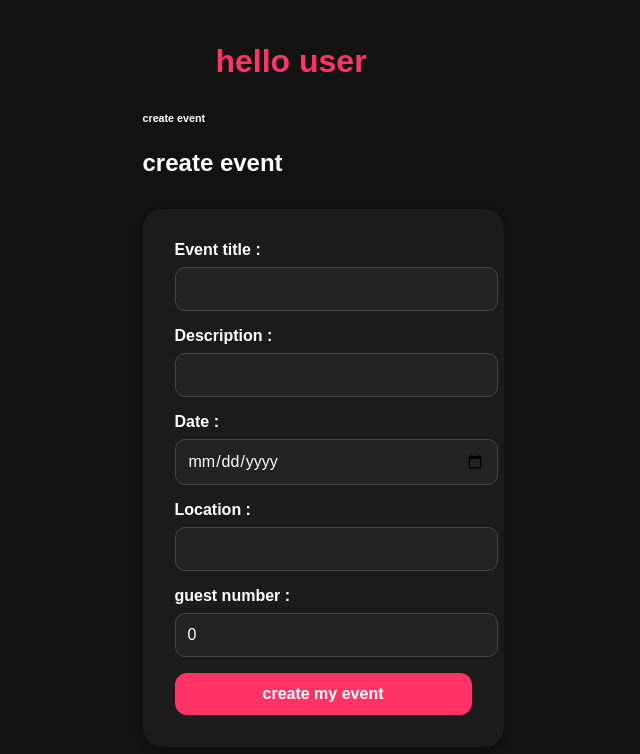
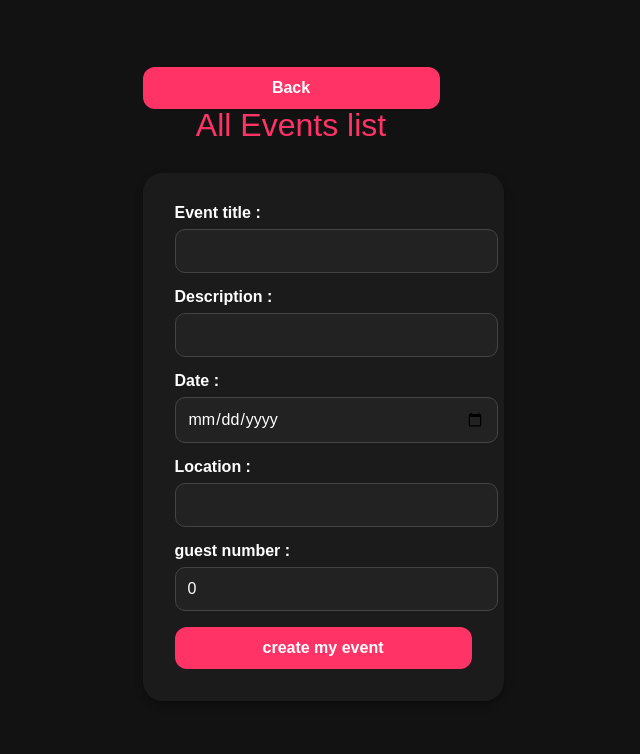
Before and after one commit to bnjjs1998/Freeky_Project, a React (Vite) app in the folder frontend/: page /Profil in a window 1280 px wide. Shown: the top 754 px of the page, without its empty margins (349-989 px from the left). Built offline with nearby package versions, Linux system fonts and the light colour scheme.

Commit message:
Updated front

```diff
--- /dev/null
+++ b/frontend/src/Component/eventsList/EventList.scss
@@ -0,0 +1,8 @@
+p {
+  text-align: left;
+  color: ivory;
+}
+
+h2, h3{
+  color: #ff3366;
+}
--- a/frontend/src/Component/eventsList/EventsList.tsx
+++ b/frontend/src/Component/eventsList/EventsList.tsx
@@ -1,9 +1,16 @@
 import React from "react";
 import { useQuery } from "@apollo/client";
 import { GET_ALL_EVENTS } from "../../services/Queries";
+import { useNavigate } from "react-router-dom";
+import "./EventList.scss"
 
 const EventList: React.FC = () => {
   const { loading, error, data } = useQuery(GET_ALL_EVENTS);
+
+  const navigate = useNavigate();
+  const handleRedirect = () => {
+    navigate('/Profil')
+}
 
   if (loading) return <p>Chargement...</p>;
   if (error) return <p>Erreur: {error.message}</p>;
@@ -11,8 +18,9 @@
 
 
   return (
-    <div>
-      <h2>Liste des Événements</h2>
+  <div className="wrapper" style={{display:'flex', width:'100vw', justifyContent: 'center', gap: '1rem'}}>
+    <div className="content" style={{display:'flex', flexDirection: 'column', gap: '2rem'}}>
+      <h1>Liste des Événements</h1>
       {data.allEvents.length === 0 ? (
         <p>Aucun événement disponible.</p>
       ) : (
@@ -26,7 +34,7 @@
             number; guestsList:
             string[]
           }) => (
-          <li key={event.id}>
+          <li key={event.id} style={{ margin: '1rem 0'}}>
             <h3>{event.name}</h3>
             <p>{event.description}</p>
             <p><strong>Date:</strong> {event.date}</p>
@@ -37,7 +45,10 @@
         ))}
       </ul>
     )}
+    <button onClick={handleRedirect}>Add New Event</button>
+    </div>
   </div>
+
 )};
 
 export default EventList;
--- a/frontend/src/Component/form/FormEvent.tsx
+++ b/frontend/src/Component/form/FormEvent.tsx
@@ -79,7 +79,7 @@
 
     return (
         <div>
-            <h2> create event</h2>
+            {/* <h2> create event</h2> */}
             <form onSubmit={handleSubmit}>
                 <div>
                     <label>Event title :</label>
--- a/frontend/src/index.scss
+++ b/frontend/src/index.scss
@@ -0,0 +1,48 @@
+/* http://meyerweb.com/eric/tools/css/reset/
+   v2.0 | 20110126
+   License: none (public domain)
+*/
+
+html, body, div, span, applet, object, iframe,
+h1, h2, h3, h4, h5, h6, p, blockquote, pre,
+a, abbr, acronym, address, big, cite, code,
+del, dfn, em, img, ins, kbd, q, s, samp,
+small, strike, strong, sub, sup, tt, var,
+b, u, i, center,
+dl, dt, dd, ol, ul, li,
+fieldset, form, label, legend,
+table, caption, tbody, tfoot, thead, tr, th, td,
+article, aside, canvas, details, embed,
+figure, figcaption, footer, header, hgroup,
+menu, nav, output, ruby, section, summary,
+time, mark, audio, video {
+	margin: 0;
+	padding: 0;
+	border: 0;
+	font-size: 100%;
+	font: inherit;
+	vertical-align: baseline;
+}
+/* HTML5 display-role reset for older browsers */
+article, aside, details, figcaption, figure,
+footer, header, hgroup, menu, nav, section {
+	display: block;
+}
+body {
+	line-height: 1;
+}
+ol, ul {
+	list-style: none;
+}
+blockquote, q {
+	quotes: none;
+}
+blockquote:before, blockquote:after,
+q:before, q:after {
+	content: '';
+	content: none;
+}
+table {
+	border-collapse: collapse;
+	border-spacing: 0;
+}
--- a/frontend/src/views/Profil/Profil.tsx
+++ b/frontend/src/views/Profil/Profil.tsx
@@ -1,14 +1,22 @@
 import React from 'react'
 import FormEvent from '../../Component/form/FormEvent'
+import { useNavigate } from 'react-router-dom'
 
 
 function Profil({ }: any) {
+    const navigate = useNavigate()
+    const handleRedirect = () => {
+        navigate('/Events')
+    }
     return (
         <>
-            <h1>hello user </h1>
+            <button onClick={handleRedirect}>Back</button>
+            <div>
 
-            <h6>create event</h6>
+            <h1>All Events list</h1>
+            {/* <h6>create event</h6> */}
             <FormEvent />
+            </div>
         </>
     )
 }
```
